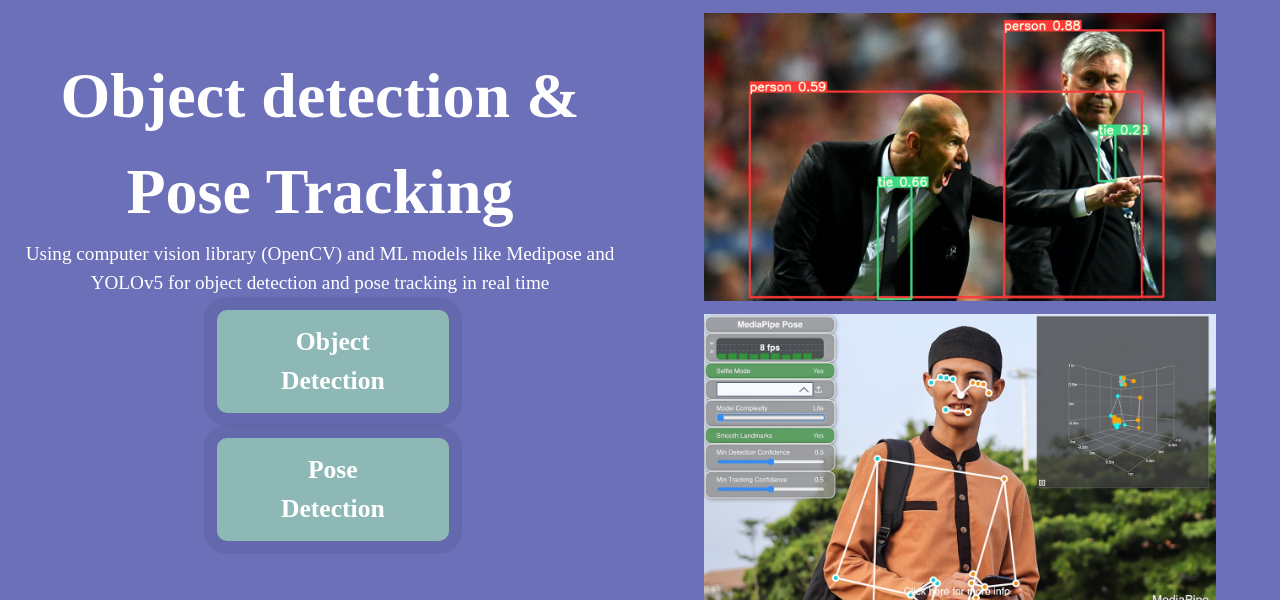
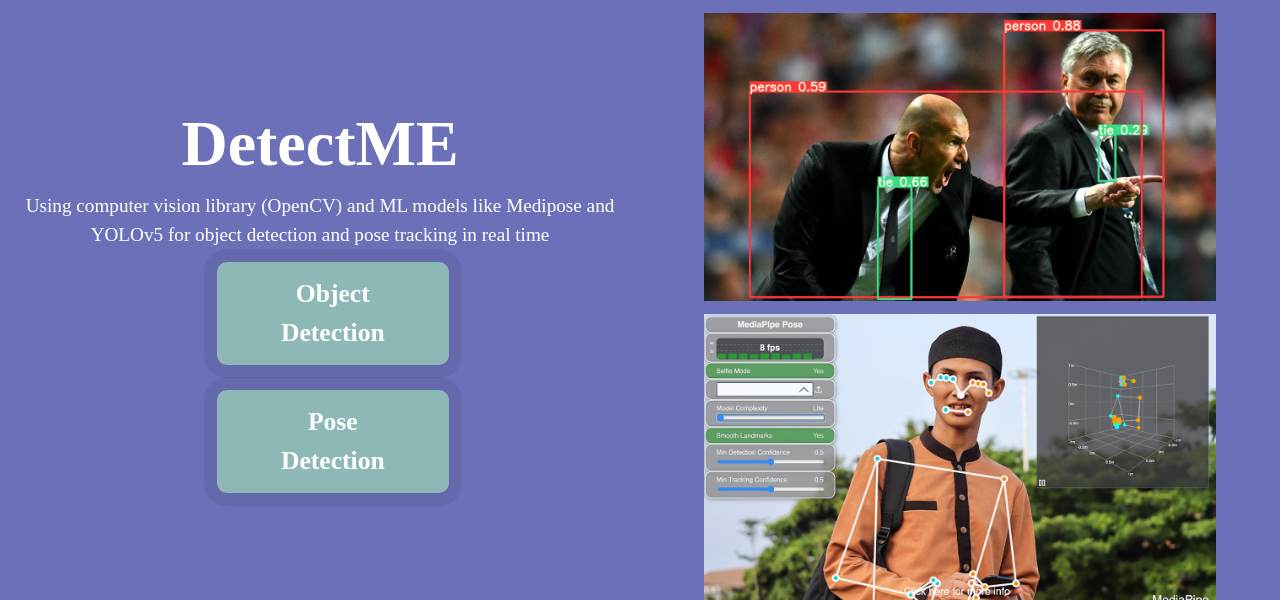
Before and after one commit to NitpreetB/DetectME, a Flask app: page / in a window 1280 px wide. Shown: the part 66-666 px from the top of the page. Run offline with Flask 2, Linux system fonts and the light colour scheme; parts of the project's set-up code (start-up, migrations or seed data) failed here and were passed over; some libraries are stand-ins or nearby versions.

Commit message:
Update index.html

```diff
--- a/templates/index.html
+++ b/templates/index.html
@@ -4,7 +4,7 @@
     <div class="landing-container" style="background-color:  #6b70b9;">
         <div class="main-container" style="background-color: #6b70b9;">
             <div class="titleandbutton">
-                <div class="title" style="color: #ffffff;">Object detection & Pose Tracking</div>
+                <div class="title" style="color: #ffffff;">DetectME</div>
                 <div class="titleinfo">Using computer vision library (OpenCV) and ML models like Medipose and YOLOv5 for object detection and pose tracking in real time</div>
                 <div class="upload-form">
                     <form action="/sampleobjectdetection" method="POST">
```
